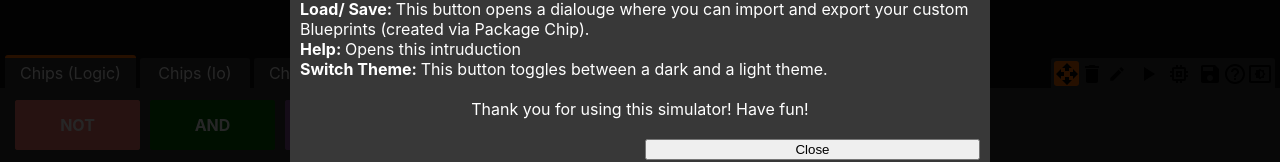
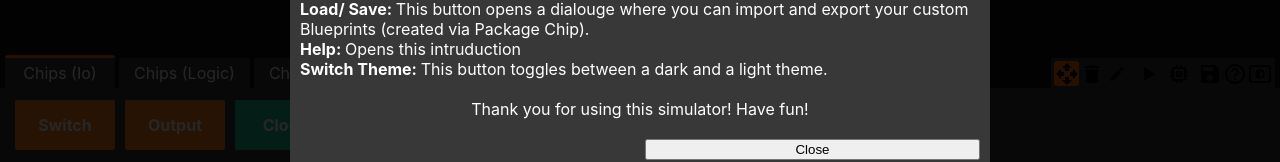
Before and after one commit to Roboleo1010/logic-gate-simulator, a React (Create React App) app: page / in a window 1280 px wide. Shown: the part 635-797 px from the top of the page. Built offline with nearby package versions, Linux system fonts and the light colour scheme.

Commit message:
Added binary input & output

```diff
--- a/src/components/chip/chip-toolbox.tsx
+++ b/src/components/chip/chip-toolbox.tsx
@@ -25,17 +25,13 @@ class ChipToolbox extends Component<ChipToolboxProps> {
             <div className="chip-on-toolbox-wrapper">
                 <Draggable grid={[5, 5]} onStop={this.onStop.bind(this)} position={{ x: 0, y: 0 }} >
                     <div className="chip chip-on-toolbox" style={style} title={this.props.blueprint.description} >
-                        <span>
-                            {this.props.blueprint.name}
-                        </span>
+                        <span className="title">{this.props.blueprint.name}</span>
                     </div>
                 </Draggable>
 
                 {/* Fake Chip */}
                 <div className="chip chip-on-toolbox chip-on-toolbox-fake" style={style} >
-                    <span>
-                        {this.props.blueprint.name}
-                    </span>
+                    <span className="title">{this.props.blueprint.name}</span>
                 </div>
             </div>
         );
--- a/src/components/chip/chip.scss
+++ b/src/components/chip/chip.scss
@@ -1,23 +1,24 @@
 @import "../../design.scss";
 
-$chip-height-toolbox: 50px;
+$chip-height: 50px;
 
 $pinWidth: 16px;
 $pinWidthHalfed: $pinWidth / 2;
 
 .chip {
-    padding: 15px 0;
+    padding: 5px 10px;
     text-align: center;
-    width: 125px;
-    min-width: 125px;
+    min-width: 100px;
+    min-height: $chip-height;
     box-sizing: border-box;
     border-radius: 3px;
 
     display: flex;
     justify-content: center;
     align-items: center;
+    flex-direction: column;
 
-    > span {
+    > * {
         color: white;
         font-weight: bold;
         font-size: 16px;
@@ -28,14 +29,27 @@ $pinWidthHalfed: $pinWidth / 2;
         -moz-user-select: none; /* Firefox */
         -ms-user-select: none; /* IE10+/Edge */
         user-select: none; /* Standard */
+
+        line-height: 2em;
+    }
+
+    .title {
+    }
+
+    .binary-display {
+        font-family: "DSEG7-Classic";
+    }
+
+    .binary-input {
+        width: 45px;
     }
 }
 
 .chip-on-toolbox-wrapper {
-    height: $chip-height-toolbox;
+    height: $chip-height;
 
     .chip-on-toolbox {
-        height: $chip-height-toolbox;
+        height: $chip-height;
         position: relative;
         margin-left: 10px;
 
@@ -43,8 +57,8 @@ $pinWidthHalfed: $pinWidth / 2;
     }
 
     .chip-on-toolbox-fake {
-        height: $chip-height-toolbox;
-        top: -$chip-height-toolbox;
+        height: $chip-height;
+        top: -$chip-height;
 
         pointer-events: none;
         touch-action: none;
--- a/src/components/chip/chip.tsx
+++ b/src/components/chip/chip.tsx
@@ -1,7 +1,7 @@
 import ChipInstance from '../../model/chip-instance';
 import Draggable from 'react-draggable';
 import React, { Component } from 'react';
-import { CircuitBuilderContext, Gate, GateRole, PinSide, Tool } from '../../model/circuit-builder.types';
+import { ChipRole, CircuitBuilderContext, Gate, GateRole, PinSide, Tool } from '../../model/circuit-builder.types';
 import './chip.scss';
 
 interface ChipProps {
@@ -12,19 +12,7 @@ interface ChipProps {
     onPinClicked: (gate: Gate) => void;
 }
 
-interface ChipState {
-    switch?: Gate;
-}
-
-class Chip extends Component<ChipProps, ChipState> {
-    constructor(props: ChipProps) {
-        super(props);
-
-        this.state = {
-            switch: this.props.chip.graph.nodes.find(gate => gate.role === GateRole.Switch && gate.isFirstLayer),
-        }
-    }
-
+class Chip extends Component<ChipProps> {
     renamePin(gate: Gate) {
         let name = window.prompt("Pin name:", gate.name);
 
@@ -73,42 +61,86 @@ class Chip extends Component<ChipProps, ChipState> {
     }
 
     render() {
-        const gatesLeft = this.getGatesForPinSide(PinSide.Left);
-        const gatesRight = this.getGatesForPinSide(PinSide.Right);
-        const gatesTop = this.getGatesForPinSide(PinSide.Top);
-        const gatesBottom = this.getGatesForPinSide(PinSide.Bottom);
-
-        const style = { backgroundColor: this.props.chip.blueprint.color, height: Math.max(gatesLeft.length, gatesRight.length) * 16 + 25, width: Math.max(gatesTop.length, gatesBottom.length) * 16 + 40 };
-        let className = 'chip chip-on-board ';
-
-        if (!this.props.context.isSimulationRunning) {
-            if (this.props.context.activeTool === Tool.Move)
-                className += 'chip-tool-move ';
-            else if (this.props.context.activeTool === Tool.Delete)
-                className += 'chip-tool-delete ';
-        }
-
         let startPos = this.props.chip.startPosition;
         if (startPos)
             this.props.chip.startPosition = undefined;
 
+        const minYSize = Math.max(this.getGatesForPinSide(PinSide.Left).length, this.getGatesForPinSide(PinSide.Right).length) * 20;
+        const minXSize = Math.max(this.getGatesForPinSide(PinSide.Top).length, this.getGatesForPinSide(PinSide.Bottom).length) * 20;
+
+        const style = {
+            backgroundColor: this.props.chip.blueprint.color,
+            minWidth: minXSize >= 100 ? minXSize : 100,
+            minHeight: minYSize >= 50 ? minYSize : 50
+        };
+
+        let className = 'chip chip-on-board ';
         let clickEvent = () => { };
 
         if (this.props.context.isSimulationRunning) {
-            if (this.state.switch !== undefined) {
+            if (this.props.chip.blueprint.role === ChipRole.Switch) {
                 className += "chip-role-switch";
-                clickEvent = () => { this.state.switch!.state = this.state.switch!.state ? false : true };
+
+                let switchGate = this.props.chip.graph.nodes.find(gate => gate.role === GateRole.Switch && gate.isFirstLayer);
+                clickEvent = () => { switchGate!.state = switchGate!.state ? false : true };
             }
         }
         else {
-            if (this.props.context.activeTool === Tool.Delete)
+            if (this.props.context.activeTool === Tool.Move)
+                className += 'chip-tool-move ';
+            else if (this.props.context.activeTool === Tool.Delete) {
+                className += 'chip-tool-delete ';
                 clickEvent = () => { this.props.onChipDelete(this.props.chip) };
+            }
+        }
+
+        let binaryDisplay: JSX.Element = <></>;
+        if (this.props.chip.blueprint.role === ChipRole.BinaryDisplay && this.props.context.isSimulationRunning) {
+            let result = 0;
+
+            this.props.chip.graph.nodes.forEach(gate => {
+                if (gate.state) result += Number(gate.data!);
+            });
+
+            binaryDisplay = <span className="binary-display">{result}</span>
+        }
+
+        let binaryInput: JSX.Element = <></>;
+        if (this.props.chip.blueprint.role === ChipRole.BinaryInput) {
+            const maxValue = Math.pow(2, this.props.chip.graph.nodes.length) - 1;
+
+            const checkValidity = (e: any) => {
+                if (!e.currentTarget.checkValidity()) {
+                    const value = e.currentTarget.value;
+                    if (value < 0)
+                        e.currentTarget.value = 0;
+                    else
+                        e.currentTarget.value = maxValue;
+                }
+            };
+
+            const setOutputs = (e: any) => {
+                const binaryString: string = Number(e.currentTarget.value).toString(2);
+
+                let map = new Map();
+                let j = 0;
+                for (let i = binaryString.length - 1; i >= 0; i--)
+                    map.set(Math.pow(2, j++), binaryString[i]);
+
+                this.props.chip.graph.nodes.forEach(gate => {
+                    gate.state = map.get(Number(gate.data)) === "1";
+                });
+            };
+
+            binaryInput = <div><input type="number" max={maxValue} min={0} defaultValue={0} onChange={(e) => { checkValidity(e); setOutputs(e) }} className="binary-input"></input></div >
         }
 
         return (
-            <Draggable grid={[5, 5]} position={startPos} bounds={"parent"} cancel={".pin"} onStop={this.props.redraw} disabled={this.props.context.activeTool !== Tool.Move || this.props.context.isSimulationRunning}>
+            <Draggable grid={[5, 5]} position={startPos} bounds={"parent"} cancel={".pin"} onStop={this.props.redraw} disabled={this.props.context.activeTool !== Tool.Move || this.props.context.isSimulationRunning} >
                 <div data-chipid={this.props.chip.id} className={className} style={style} onClick={clickEvent}>
-                    <span>{this.props.chip.blueprint.name}</span>
+                    <span className="title">{this.props.chip.blueprint.name}</span>
+                    {binaryDisplay}
+                    {binaryInput}
                     {this.getPinElementsForSide(PinSide.Top)}
                     {this.getPinElementsForSide(PinSide.Left)}
                     {this.getPinElementsForSide(PinSide.Bottom)}
--- a/src/components/circuit-builder/circuit-builder.tsx
+++ b/src/components/circuit-builder/circuit-builder.tsx
@@ -347,11 +347,12 @@ class CircuitBuilder extends Component<ChipBuilderProps, CircuitBuilderState> {
                 missingInputs.push(gate);
         })
 
-        if (highlight && missingInputs.length > 0) {
-            this.resetPinError();
+        this.resetPinError();
+
+        if (highlight && missingInputs.length > 0)
             this.setPinError(missingInputs);
-            this.forceUpdate();
-        }
+
+        this.forceUpdate();
 
         return missingInputs;
     }
--- a/src/components/modal/modals/package-chip-modal/package-chip-modal.tsx
+++ b/src/components/modal/modals/package-chip-modal/package-chip-modal.tsx
@@ -89,7 +89,7 @@ class PackageChipModal extends Component<PackageChipModalProps, PackageChipModal
                     <span id="pin-sorting-info">To modify the positions of the pins just drag them to any Pin side.</span>
                     <div className="pin-sorting-wrapper" id="pin-sorting">
                         <div className="chip chip-on-board" style={style}>
-                            <span>{this.state.name}</span>
+                            <span className="title">{this.state.name}</span>
                             {this.getPinElementsForSide(PinSide.Top)}
                             {this.getPinElementsForSide(PinSide.Left)}
                             {this.getPinElementsForSide(PinSide.Bottom)}
--- a/src/components/toolbox/toolbox.tsx
+++ b/src/components/toolbox/toolbox.tsx
@@ -19,7 +19,7 @@ class Toolbox extends Component<ToolboxProps, ToolboxState> {
     constructor(props: ToolboxProps) {
         super(props);
 
-        this.state = { selectedTab: 'Logic' };
+        this.state = { selectedTab: ChipCategory.Io };
     }
 
     setSelected(tab: TabData) {
--- a/src/design.scss
+++ b/src/design.scss
@@ -1,3 +1,9 @@
+@font-face {
+    font-family: "DSEG7-Classic";
+    src: url("./assets/fonts/dseg/DSEG7Classic-Regular.woff2") format("woff2");
+    src: url("./assets/fonts/dseg/DSEG7Classic-Regular.woff") format("woff");
+}
+
 $themes: (
     //https://material.io/resources/color/#!/?view.left=0&view.right=0&primary.color=121212&secondary.color=ff9100
     dark:
--- a/src/manager/chip-manager.ts
+++ b/src/manager/chip-manager.ts
@@ -1,5 +1,5 @@
 import Graph from '../utilities/graph/graph';
-import { BlueprintType, ChipBlueprint, ChipCategory, Gate, GateRole, PinSide, SignalDirection } from '../model/circuit-builder.types';
+import { BlueprintType, ChipBlueprint, ChipCategory, ChipRole, Gate, GateRole, PinSide, SignalDirection } from '../model/circuit-builder.types';
 import { GateType } from '../simulation/simulator.types';
 
 class ChipManager {
@@ -12,13 +12,14 @@ class ChipManager {
         this.blueprints = [];
         this.chipIds = new Map();
 
-        //TODO: Modes
+        //IO
         this.addInputBlueprint();
         this.addOutputBlueprint();
         this.addClockBlueprint();
         this.addConstantOnBlueprint();
         this.addConstantOffBlueprint();
 
+        //Logic
         this.AddNOTBlueprint();
 
         this.addANDBlueprint();
@@ -28,6 +29,12 @@ class ChipManager {
         this.addNANDBlueprint();
         this.addNORBlueprint();
         this.addXNORBlueprint();
+
+        //Arethmetic
+        this.addBinaryInputBlueprint(4);
+        this.addBinaryInputBlueprint(8);
+        this.addBinaryDisplayBlueprint(4);
+        this.addBinaryDisplayBlueprint(8);
     }
 
     public static getInstance() {
@@ -62,7 +69,7 @@ class ChipManager {
         let graph = new Graph<Gate>();
         graph.addNodes([{ id: "switch", type: GateType.Controlled, state: false, signalDirection: SignalDirection.Out, role: GateRole.Switch, name: 'In', isFirstLayer: true, pinSide: PinSide.Right }]);
 
-        this.blueprints.push({ name: "Input", color: "#fd7e14", category: ChipCategory.Io, graph: graph, type: BlueprintType.Builtin, description: "Click this switch to toggle it's state. Gets converted to Chip Input after Packaging" });
+        this.blueprints.push({ name: "Switch", color: "#fd7e14", category: ChipCategory.Io, graph: graph, type: BlueprintType.Builtin, role: ChipRole.Switch, description: "Click this switch to toggle it's state. Gets converted to Chip Input after Packaging" });
     }
 
     private addOutputBlueprint() {
@@ -93,6 +100,26 @@ class ChipManager {
             { id: "out", type: GateType.Controlled, state: false, signalDirection: SignalDirection.Out, name: 'Out', isFirstLayer: true, pinSide: PinSide.Right }]);
 
         this.blueprints.push({ name: "Constant Off", color: "#F42B03", category: ChipCategory.Io, type: BlueprintType.Builtin, graph: graph });
+    }
+
+    private addBinaryInputBlueprint(bits: number) {
+        let graph = new Graph<Gate>();
+
+        for (let i = 0; i < bits; i++) {
+            graph.addNode({ id: `out${i}`, type: GateType.Controlled, state: false, signalDirection: SignalDirection.Out, name: `Out (${Math.pow(2, i)})`, data: `${Math.pow(2, i)}`, isFirstLayer: true, pinSide: PinSide.Right });
+        }
+
+        this.blueprints.push({ name: `Binary Input ${bits}-Bit`, color: "#7B3E19", category: ChipCategory.Arithmetic, role: ChipRole.BinaryInput, type: BlueprintType.Builtin, graph: graph });
+    }
+
+    private addBinaryDisplayBlueprint(bits: number) {
+        let graph = new Graph<Gate>();
+
+        for (let i = 0; i < bits; i++) {
+            graph.addNode({ id: `in${i}`, type: GateType.Relay, state: false, signalDirection: SignalDirection.In, name: `In (${Math.pow(2, i)})`, data: `${Math.pow(2, i)}`, isFirstLayer: true, pinSide: PinSide.Left });
+        }
+
+        this.blueprints.push({ name: `Binary Display ${bits}-Bit`, color: "#7B3E19", category: ChipCategory.Arithmetic, role: ChipRole.BinaryDisplay, type: BlueprintType.Builtin, graph: graph });
     }
 
     // 1 Input
--- a/src/model/circuit-builder.types.ts
+++ b/src/model/circuit-builder.types.ts
@@ -18,9 +18,15 @@ export enum GateRole {
     Clock = "Clock"
 }
 
+export enum ChipRole {
+    Switch = "Switch",
+    BinaryInput = "BinaryInput",
+    BinaryDisplay = "BinaryDisplay"
+}
+
 export enum ChipCategory {
+    Io = "Io",
     Logic = "Logic",
-    Io = "Io",
     Arithmetic = "Arithmetic",
     Memory = "Memory",
     Other = "Other"
@@ -55,6 +61,7 @@ export interface Gate {
     isFirstLayer: boolean;
     error?: boolean;
     hidden?: boolean;
+    data?: string
 }
 
 export interface ChipBlueprint {
@@ -64,6 +71,7 @@ export interface ChipBlueprint {
     category: ChipCategory;
     description?: string;
     type: BlueprintType;
+    role?: ChipRole;
 }
 
 
```
Also changed, not shown: src/assets/fonts/dseg/DSEG-LICENSE.txt (added), src/assets/fonts/dseg/DSEG7Classic-Regular.woff (added), src/assets/fonts/dseg/DSEG7Classic-Regular.woff2 (added).
